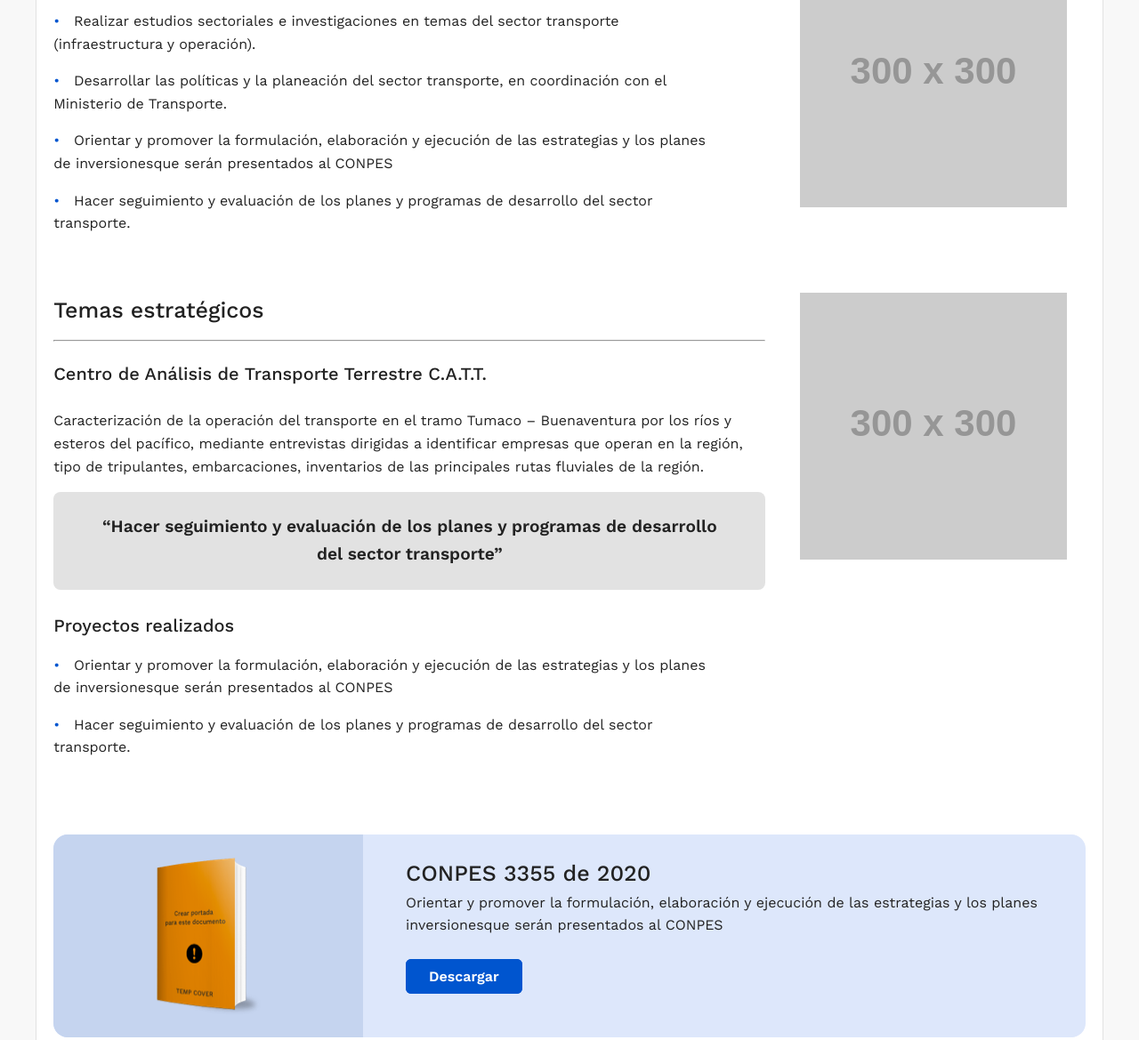
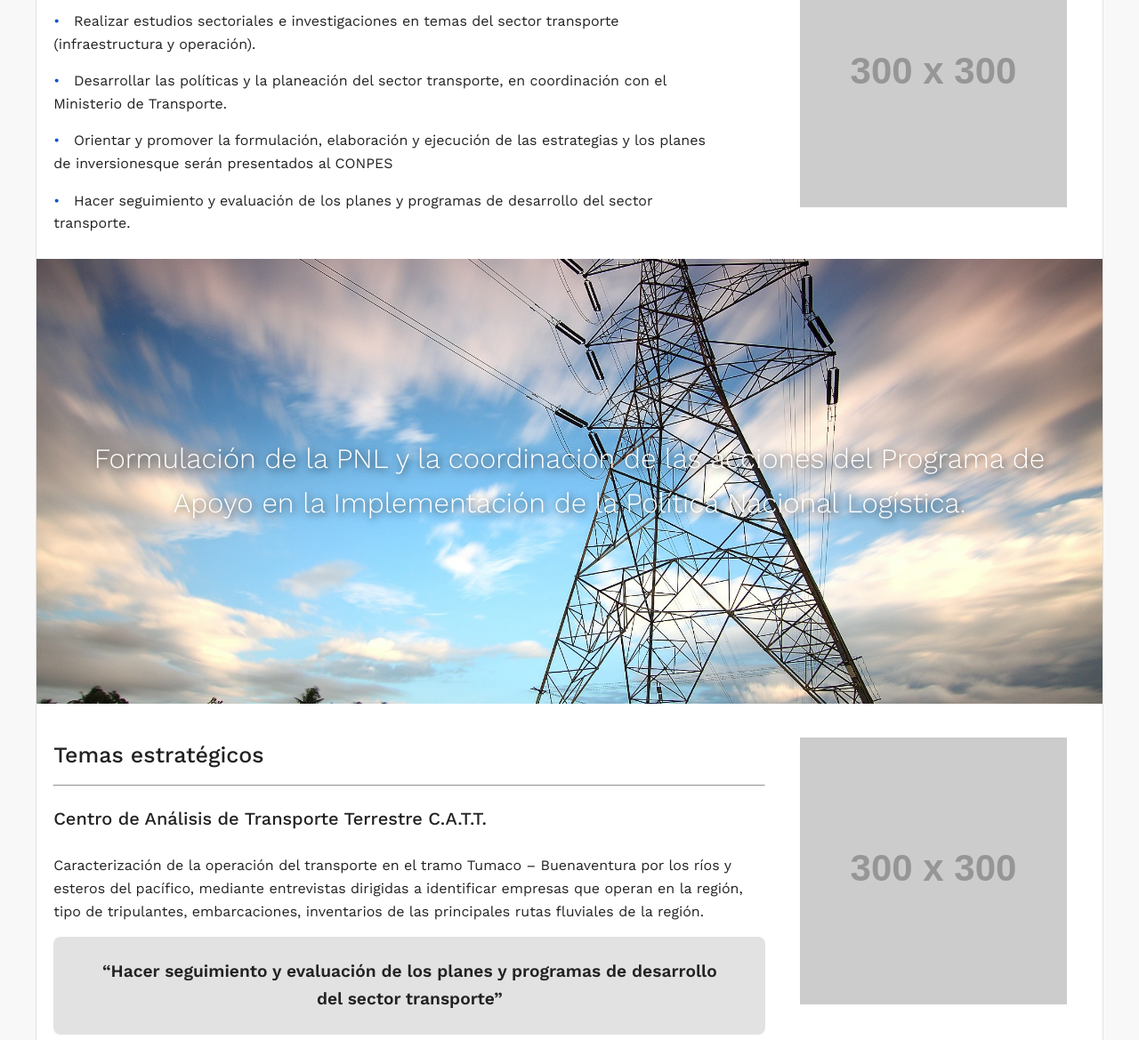
Before and after one commit to kashipu/maquetacion, a plain HTML site: page tipo3.html in a window 1280 px wide. Shown: the part 601-1770 px from the top of the page at 89% size. Drawn offline with nearby package versions, Linux system fonts and the light colour scheme; placeholder pictures from the web are drawn by us.

Commit message:
Incluido el parallax en la visualización pantalla tipo3

```diff
--- a/css/styles.css
+++ b/css/styles.css
@@ -1,4 +1,4 @@
-@import url('https://fonts.googleapis.com/css2?family=Work+Sans:wght@400;500;600&display=swap');
+@import url('https://fonts.googleapis.com/css2?family=Work+Sans:ital,wght@0,300;0,400;0,600;1,500&display=swap');
 @import '_reset.css';
 
 /* Variables */
@@ -13,6 +13,7 @@
 
     /* Font Family and Weith */
     --WorkSans: 'Work Sans', sans-serif;
+    --Light: 300;
     --Regular: 400;
     --Medium: 500;
     --Semibold: 600;
@@ -846,3 +847,25 @@ td {
 #checkbox:checked~#menuCollapse {
     display: block;
 }
+
+.parallax {
+    display: flex;
+    justify-content: center;
+    align-items: center;
+    background-image: url("/images/parallax.jpg"); /* The image used */
+    height: 500px; /* Set a specific height */
+    /* Create the parallax scrolling effect */
+    background-attachment: fixed;
+    background-position: center;
+    background-repeat: no-repeat;
+    background-size: cover;
+}
+
+.parallax--text {
+    color: var(--white);
+    font-weight: var(--Light);
+    font-size: var(--h1);
+    padding: 2rem;
+    text-align: center;
+    text-shadow: 2px 2px 8px rgba(0,0,0,0.75);
+}
--- a/tipo3.html
+++ b/tipo3.html
@@ -137,7 +137,11 @@
                             <img src="http://via.placeholder.com/300x300" alt="">
                         </div>
                     </div>
-
+                    <div class="parallax--view">
+                        <div class="parallax">
+                            <p class="parallax--text">Formulación de la PNL y la coordinación de las acciones del Programa de Apoyo en la Implementación de la Política Nacional Logística.</p>
+                        </div>
+                    </div>
                     <div class="info--content">
                         <div class="content--7030">
                             <div class="info--title">
@@ -180,7 +184,11 @@
                             </div>
                         </div>
                     </div>
-
+                    <div class="parallax--view">
+                        <div class="parallax">
+                            <p class="parallax--text">Formulación de la PNL y la coordinación de las acciones del Programa de Apoyo en la Implementación de la Política Nacional Logística.</p>
+                        </div>
+                    </div>
                     <div class="info--content">
                         <div class="jumbowrapper">
                             <div class="content--3070 jumbobox">
```
Also changed, not shown: images/parallax.jpg (added).
